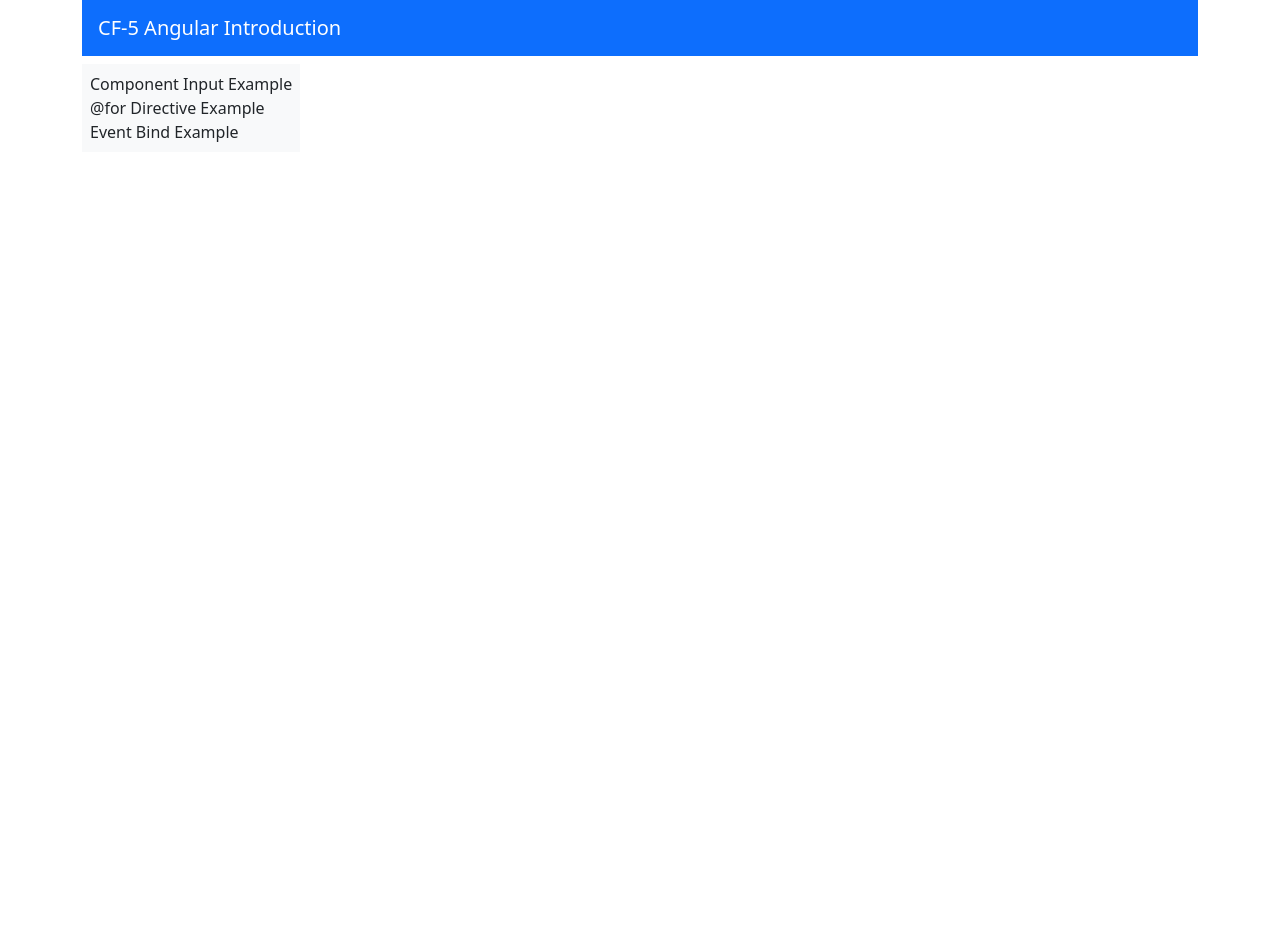
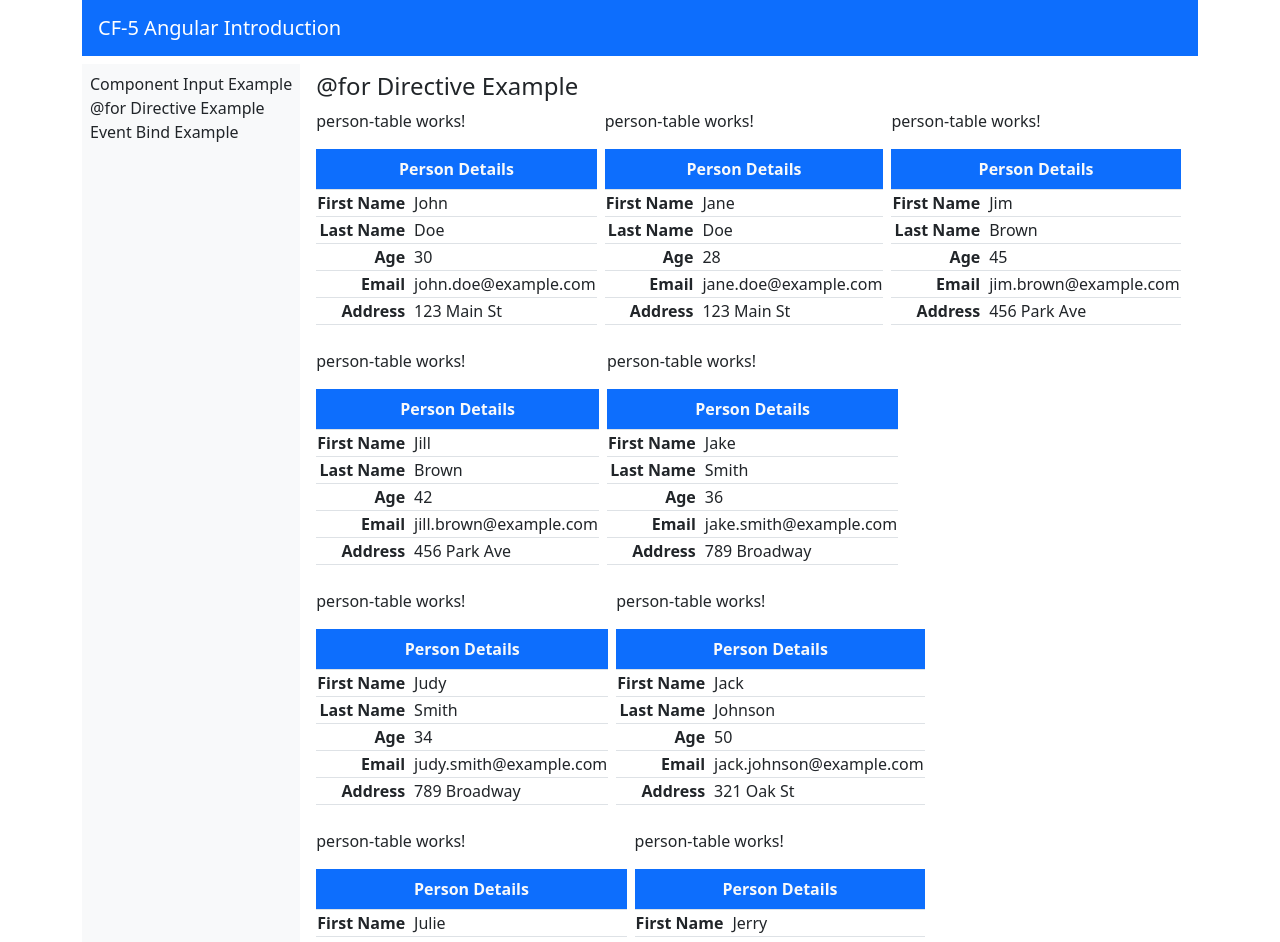
Before and after one commit to PanagiotaVas/angular-introduction, an Angular app: page /for-directive-example in a window 1280 px wide. Before the commit this address led to /. Shown: the top 942 px of the page. Before the commit the page ends 800 px from the top, so only its background shows below. Built offline with nearby package versions, Linux system fonts and the light colour scheme.

Commit message:
routing done

```diff
--- a/src/app/app.component.html
+++ b/src/app/app.component.html
@@ -15,22 +15,10 @@
 
 <div class="container ">
 
-<!--
-  <h4>Component input Example </h4>
- <div class="d-flex gap-5 text-nowrap">
-      <app-person-table [person]="person0"></app-person-table>
-      <app-person-table></app-person-table>
-      <app-person-table [person]="person1"></app-person-table>
- </div> -->
 
- <!-- <h4>{{ '@for' }} Directive Example</h4>
 
- <div class="d-flex flex-wrap text-nowrap gap-2">
-    @for (user of users; track user) {
-      <app-person-table [person]="user"></app-person-table>
-    }
 
- </div> -->
+
 
  <!-- <app-event-bind-example></app-event-bind-example> -->
 
@@ -42,8 +30,8 @@
 
     <div class="d-flex flex-row gap-2">
       <div class="d-flex flex-column text-nowrap bg-light p-2">
-        <span role="button">Component Input Example</span>
-        <span role="button">{{ '@for' }} Directive Example</span>
+        <span role="button" routerLink="component-input-example">Component Input Example</span>
+        <span role="button" routerLink="for-directive-example">{{ '@for' }} Directive Example</span>
         <span role="button" routerLink="event-bind-example">Event Bind Example</span>
       </div>
       <div class="flex-grow-1 p-2 text-nowrap">
--- a/src/app/app.component.ts
+++ b/src/app/app.component.ts
@@ -14,94 +14,4 @@ import { RouterLink, RouterOutlet } from '@angular/router';
 export class AppComponent {
 
 
-  person0: Person =
-  {
-    givenName: 'P',
-    surName: 'V',
-    age: 1,
-    email: 'aa@.a',
-    address: 'Athens, Greece'
-  }
-
-  person1: Person =
-  {
-    givenName: 'Alex',
-    surName: 'Scarrow',
-    age: 44,
-    email: 'aa@.a',
-    address: 'Brooklyn, USA'
-  }
-
-  users: Person[] = [
-    {
-      givenName: 'John',
-      surName: 'Doe',
-      age: 30,
-      email: 'john.doe@example.com',
-      address: '123 Main St',
-    },
-    {
-      givenName: 'Jane',
-      surName: 'Doe',
-      age: 28,
-      email: 'jane.doe@example.com',
-      address: '123 Main St',
-    },
-    {
-      givenName: 'Jim',
-      surName: 'Brown',
-      age: 45,
-      email: 'jim.brown@example.com',
-      address: '456 Park Ave',
-    },
-    {
-      givenName: 'Jill',
-      surName: 'Brown',
-      age: 42,
-      email: 'jill.brown@example.com',
-      address: '456 Park Ave',
-    },
-    {
-      givenName: 'Jake',
-      surName: 'Smith',
-      age: 36,
-      email: 'jake.smith@example.com',
-      address: '789 Broadway',
-    },
-    {
-      givenName: 'Judy',
-      surName: 'Smith',
-      age: 34,
-      email: 'judy.smith@example.com',
-      address: '789 Broadway',
-    },
-    {
-      givenName: 'Jack',
-      surName: 'Johnson',
-      age: 50,
-      email: 'jack.johnson@example.com',
-      address: '321 Oak St',
-    },
-    {
-      givenName: 'Julie',
-      surName: 'Johnson',
-      age: 48,
-      email: 'julie.johnson@example.com',
-      address: '321 Oak St',
-    },
-    {
-      givenName: 'Jerry',
-      surName: 'Davis',
-      age: 55,
-      email: 'jerry.davis@example.com',
-      address: '654 Pine St',
-    },
-    {
-      givenName: 'June',
-      surName: 'Davis',
-      age: 53,
-      email: 'june.davis@example.com',
-      address: '654 Pine St',
-    },
-  ];
 }
--- /dev/null
+++ b/src/app/components/component-input-example/component-input-example.component.html
@@ -0,0 +1,6 @@
+<h4>Component input Example </h4>
+<div class="d-flex gap-5 text-nowrap">
+     <app-person-table [person]="person0"></app-person-table>
+     <app-person-table></app-person-table>
+     <app-person-table [person]="person1"></app-person-table>
+</div>
--- /dev/null
+++ b/src/app/components/component-input-example/component-input-example.component.ts
@@ -0,0 +1,31 @@
+import { Component } from '@angular/core';
+import { Person } from 'src/app/shared/interface/person';
+import { PersonTableComponent } from '../person-table/person-table.component';
+
+@Component({
+  selector: 'app-component-input-example',
+  standalone: true,
+  imports: [PersonTableComponent],
+  templateUrl: './component-input-example.component.html',
+  styleUrl: './component-input-example.component.css'
+})
+export class ComponentInputExampleComponent {
+  person0: Person =
+  {
+    givenName: 'P',
+    surName: 'V',
+    age: 1,
+    email: 'aa@.a',
+    address: 'Athens, Greece'
+  }
+
+  person1: Person =
+  {
+    givenName: 'Alex',
+    surName: 'Scarrow',
+    age: 44,
+    email: 'aa@.a',
+    address: 'Brooklyn, USA'
+  }
+
+}
--- /dev/null
+++ b/src/app/components/for-directive-example/for-directive-example.component.html
@@ -0,0 +1,8 @@
+<h4>{{ '@for' }} Directive Example</h4>
+
+<div class="d-flex flex-wrap text-nowrap gap-2">
+   @for (user of users; track user) {
+     <app-person-table [person]="user"></app-person-table>
+   }
+
+</div>
--- /dev/null
+++ b/src/app/components/for-directive-example/for-directive-example.component.ts
@@ -0,0 +1,85 @@
+import { Component } from '@angular/core';
+import { Person } from 'src/app/shared/interface/person';
+import { PersonTableComponent } from "../person-table/person-table.component";
+
+@Component({
+    selector: 'app-for-directive-example',
+    standalone: true,
+    templateUrl: './for-directive-example.component.html',
+    styleUrl: './for-directive-example.component.css',
+    imports: [PersonTableComponent]
+})
+export class ForDirectiveExampleComponent {
+  users: Person[] = [
+    {
+      givenName: 'John',
+      surName: 'Doe',
+      age: 30,
+      email: 'john.doe@example.com',
+      address: '123 Main St',
+    },
+    {
+      givenName: 'Jane',
+      surName: 'Doe',
+      age: 28,
+      email: 'jane.doe@example.com',
+      address: '123 Main St',
+    },
+    {
+      givenName: 'Jim',
+      surName: 'Brown',
+      age: 45,
+      email: 'jim.brown@example.com',
+      address: '456 Park Ave',
+    },
+    {
+      givenName: 'Jill',
+      surName: 'Brown',
+      age: 42,
+      email: 'jill.brown@example.com',
+      address: '456 Park Ave',
+    },
+    {
+      givenName: 'Jake',
+      surName: 'Smith',
+      age: 36,
+      email: 'jake.smith@example.com',
+      address: '789 Broadway',
+    },
+    {
+      givenName: 'Judy',
+      surName: 'Smith',
+      age: 34,
+      email: 'judy.smith@example.com',
+      address: '789 Broadway',
+    },
+    {
+      givenName: 'Jack',
+      surName: 'Johnson',
+      age: 50,
+      email: 'jack.johnson@example.com',
+      address: '321 Oak St',
+    },
+    {
+      givenName: 'Julie',
+      surName: 'Johnson',
+      age: 48,
+      email: 'julie.johnson@example.com',
+      address: '321 Oak St',
+    },
+    {
+      givenName: 'Jerry',
+      surName: 'Davis',
+      age: 55,
+      email: 'jerry.davis@example.com',
+      address: '654 Pine St',
+    },
+    {
+      givenName: 'June',
+      surName: 'Davis',
+      age: 53,
+      email: 'june.davis@example.com',
+      address: '654 Pine St',
+    },
+  ];
+}
```
Also changed, not shown: src/app/app.routes.ts (+6 -1 lines), src/app/components/component-input-example/component-input-example.component.css (added), src/app/components/for-directive-example/for-directive-example.component.css (added), 1 other file (tests, documents, lock files or other folders).
